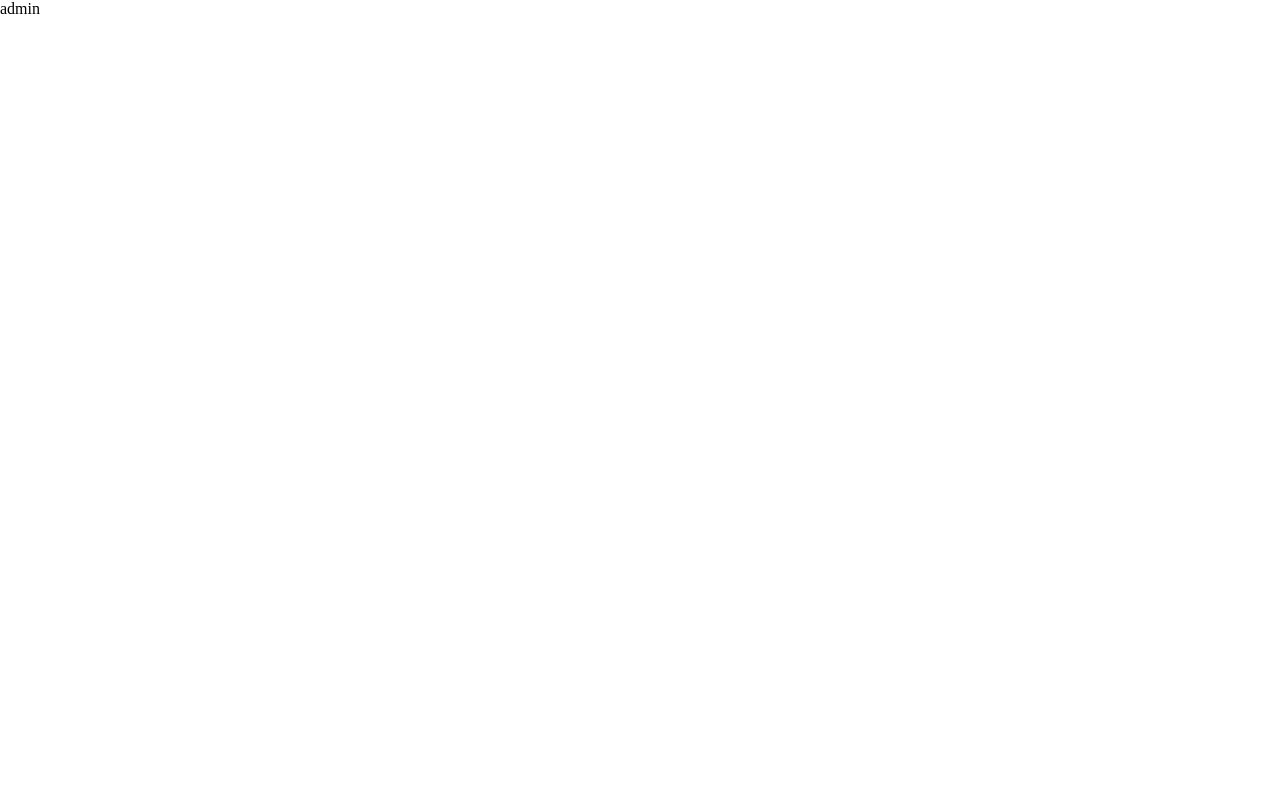
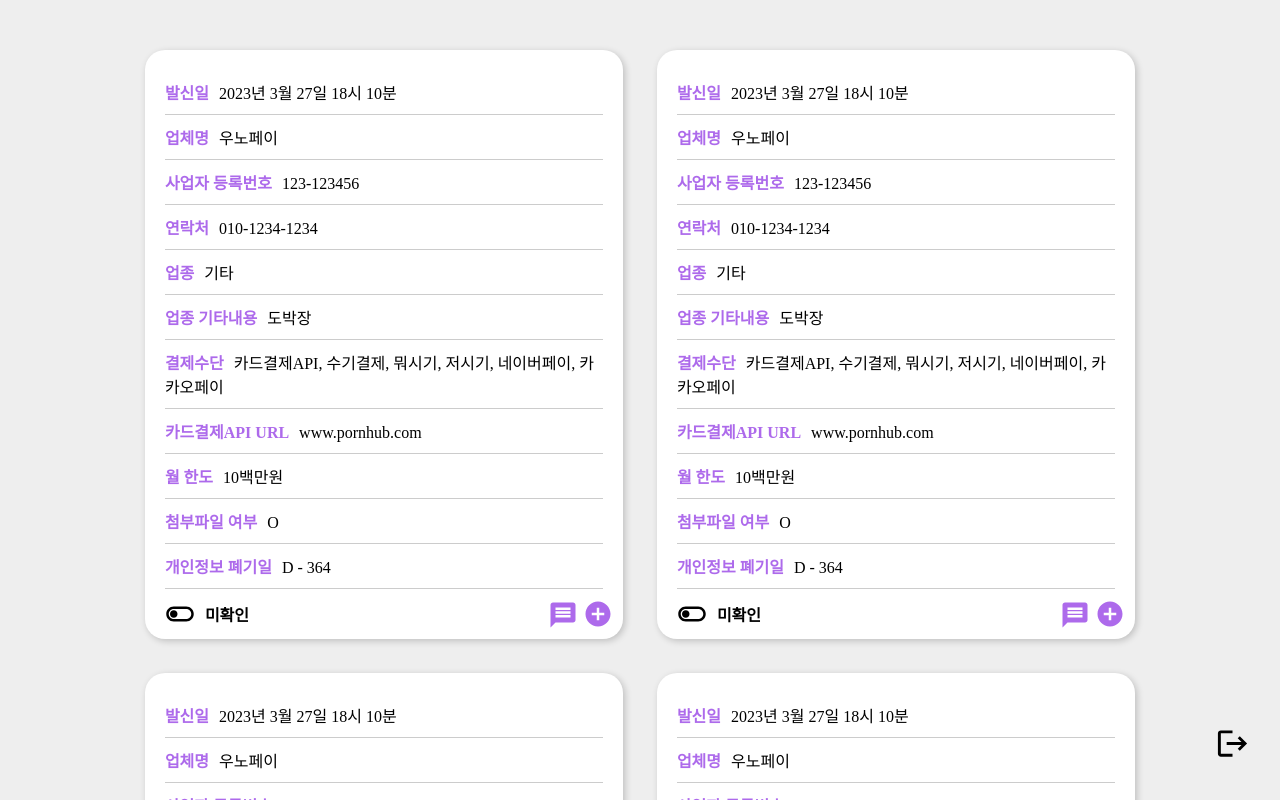
Before and after one commit to Madsenss/pay, a React (Create React App) app in the folder client/: page /admin in a window 1280 px wide. Shown: the top 800 px of the page. Built offline with nearby package versions, Linux system fonts and the light colour scheme; a web font is replaced by a local one.

Commit message:
admin 만듬

```diff
--- a/client/src/App.js
+++ b/client/src/App.js
@@ -1,4 +1,5 @@
 import { Route, Routes } from "react-router-dom";
+import Admin from "./components/admin";
 import Back from "./components/back";
 import Banner from "./components/banner";
 import Contact from "./components/contact";
@@ -10,7 +11,7 @@ function App() {
       <Routes>
         <Route path="/" element={<><Nav/><Banner/></>}/>
         <Route path="/contact" element={<><Nav/><Contact/><Back/></>}/>
-        <Route path="/admin" element={<>admin</>}/>
+        <Route path="/admin" element={<><Admin/></>}/>
       </Routes>
     </div>
   );
--- /dev/null
+++ b/client/src/components/admin.js
@@ -0,0 +1,286 @@
+import styled from "styled-components";
+import { MdOutlineToggleOff, MdOutlineToggleOn, MdAddCircle, MdLocalPhone, MdOutlineFileDownload, MdPrint, MdDeleteForever, MdLogout, MdOutlineCheckCircleOutline, MdHighlightOff, MdCheckCircle, MdClose, MdOutlineCheck, MdMessage  } from "react-icons/md";
+import { useEffect, useState } from "react";
+
+
+const Logout = styled.div`
+  width: fit-content;
+  height: fit-content;
+  position: fixed;
+  bottom: 30px;
+  right: 30px;
+  font-size: 35px;
+  cursor: pointer;
+  z-index: 999;
+  transition: all 0.3s;
+  &:hover {
+    opacity: 0.5;
+  }
+`
+const AdminBox = styled.div`
+  padding-top: 50px;
+  width: 100%;
+  height: fit-content;
+
+  display: flex;
+  align-items: center;
+  justify-content: center;
+  background-color: #eee;
+`
+const ContactBox = styled.div`
+  width: 80%;
+  height: fit-content;
+  @media screen and (max-width: 800px) {
+    width: 90%;
+  }
+`
+const ContactItem = styled.div`
+  background-color: #fff;
+
+  display: inline-block;
+  vertical-align: top;
+  width: 30%;
+  margin: 0% 1.65% 3.33% 1.65%;
+  height: fit-content;
+  border-radius: 20px;
+  position: relative;
+  box-shadow: 2px 2px 7px 0px rgb(0, 0, 0, 0.2);
+  @media screen and (max-width: 1500px) {
+    width: 46.7%;
+  }
+  @media screen and (max-width: 800px) {
+    width: 100%;
+    margin: 0px;
+    margin-bottom: 50px;
+  }
+`
+const ContentBox = styled.div`
+  width: 100%;
+  height: fit-content;
+  border-radius: 20px;
+  padding: 30px 20px 40px 20px;
+  font-size: 16px;
+  .bold {
+    font-weight: bold;
+    margin-right: 10px;
+    color: rgb(138, 43, 226, 0.7);
+  }
+  p {
+    margin-bottom: 10px;
+    padding-bottom: 10px;
+    border-bottom: 1px solid rgb(0, 0, 0, 0.2);
+  }
+`
+const DialBox = styled.div`
+  width: fit-content;
+  height: fit-content;
+  position: absolute;
+  display: flex;
+  align-items: center;
+  justify-content: center;
+  bottom: 25px;
+  right: 25px;
+
+  .z {
+    z-index: 998;
+  }
+  .zz {
+    z-index: 997;
+  }
+  .icon {
+    transition: all 0.7s;
+    font-size: 30px;
+    position: absolute;
+    cursor: pointer;
+    color: rgb(138, 43, 226, 0.7);
+  }
+
+  .y1 {
+    opacity: 1;
+    transform: translateY(-150%);
+  }
+  .y2 {
+    opacity: 1;
+    transform: translateY(-300%);
+  }
+  .y3 {
+    opacity: 1;
+    transform: translateY(-450%);
+  }
+  .y4 {
+    opacity: 1;
+    transform: translateY(-600%);
+  }
+
+  .active {
+    transition: all 0.5s;
+    transform: rotate(-270deg);
+    opacity: 0.5;
+  }
+  .hide {
+    opacity: 0;
+  }
+`
+const ToggleBox = styled.div`
+  width: fit-content;
+  height: fit-content;
+  position: absolute;
+  bottom: 10px;
+  left: 20px;
+  display: flex;
+  align-items: center;
+  font-weight: bold;
+  .icon {
+    cursor: pointer;
+    font-size: 30px;
+    margin-right: 10px;
+  }
+  .on {
+    color: rgb(138, 43, 226, 0.7);
+  }
+`
+// MdMessage
+const MemoIcon = styled.div`
+  width: fit-content;
+  height: fit-content;
+  position: absolute;
+  bottom:2px;
+  right: 45px;
+  font-size: 30px;
+  position: absolute;
+  cursor: pointer;
+  color: rgb(138, 43, 226, 0.7);
+`
+const MemoBox = styled.div`
+  visibility: ${props=>props.dp};
+  width: 90%;
+  height: 200px;
+  background-color: #fff;
+  border: 2px solid #aaa;
+  border-radius: 20px;
+  position: absolute;
+  display: flex;
+  justify-content: center;
+  z-index: 995;
+  bottom: 9%;
+  right: 5%;
+  .save {
+    font-size: 30px;
+    position: absolute;
+    bottom: 5px;
+    right: 40px;
+    color: rgb(138, 43, 226, 0.7);
+    cursor: pointer;
+  }
+  .close {
+    font-size: 30px;
+    position: absolute;
+    bottom: 5px;
+    right: 10px;
+    color: rgb(138, 43, 226, 0.7);
+    cursor: pointer;
+  }
+  textarea {
+    margin-top: 10px;
+    width: 90%;
+    height: 125px;
+    border: 1px solid #aaa;
+    border-radius: 15px;
+    font-size: 16px;
+    resize: none;
+    padding: 10px;
+  }
+  textarea:focus {
+    outline: none;
+    border: 1px solid black;
+  }
+`
+const Admin = () => {
+
+  const post = ['a','b','c','d','e','f'];
+  const [active, setActive] = useState([]);
+  const [memo, setMemo] = useState([]);
+  const [read, setRead] = useState(false);
+  useEffect(()=>{
+    const copyActive = [];
+    const copyMemo = [];
+    for(let i=0; i<post.length; i++){
+      copyActive.push(false);
+      copyMemo.push(false);
+    }
+    setActive(copyActive);
+    setMemo(copyMemo);
+  },[])
+  return (
+    <AdminBox>
+      <Logout>
+        <MdLogout/>
+      </Logout>
+      <ContactBox>
+
+      {
+        post.map((item, i)=>{
+          return(
+            <ContactItem key={i}>
+
+              <ContentBox>
+                <p><span className="bold">발신일</span>2023년 3월 27일 18시 10분</p>
+                <p><span className="bold">업체명</span>우노페이</p>
+                <p><span className="bold">사업자 등록번호</span>123-123456</p>
+                <p><span className="bold">연락처</span>010-1234-1234</p>
+                <p><span className="bold">업종</span>기타</p>
+                <p><span className="bold">업종 기타내용</span>도박장</p>
+                <p><span className="bold">결제수단</span>카드결제API, 수기결제, 뭐시기, 저시기, 네이버페이, 카카오페이</p>
+                <p><span className="bold">카드결제API URL</span>www.pornhub.com</p>
+                <p><span className="bold">월 한도</span>10백만원</p>
+                <p><span className="bold">첨부파일 여부</span>O</p>
+                <p><span className="bold">개인정보 폐기일</span>D - 364</p>
+              </ContentBox>
+
+              <DialBox>
+                <MdAddCircle className={'icon z' + `${active[i] ? ' active' : ''}`} onClick={()=>{
+                  var copy = [...active];
+                  copy[i] = !active[i];
+                  setActive(copy);
+                }}/>
+                <MdLocalPhone className={'icon zz' + `${active[i] ? ' y4' : ' hide'}`}/>
+                <MdOutlineFileDownload className={'icon zz' + `${active[i] ? ' y3' : ' hide'}`}/>
+                <MdPrint className={'icon zz' + `${active[i] ? ' y2' : ' hide'}`}/>
+                <MdDeleteForever className={'icon zz' + `${active[i] ? ' y1' : ' hide'}`}/>
+              </DialBox>
+              <ToggleBox>
+                {
+                  read == false
+                  ? <><MdOutlineToggleOff className="icon" onClick={()=>{setRead(!read)}}/><span>미확인</span></>
+                  : <><MdOutlineToggleOn className="icon on" onClick={()=>{setRead(!read)}}/><span className="on">확인</span></>
+                }
+
+              </ToggleBox>
+              <MemoIcon>
+                <MdMessage onClick={()=>{
+                  var copymemo = [...memo];
+                  copymemo[i] = !memo[i];
+                  setMemo(copymemo);
+                }}/>
+              </MemoIcon>
+              <MemoBox dp={memo[i] ? 'visible' : 'hidden'}>
+                <textarea/>
+                <MdOutlineCheck className="save"/>
+                <MdClose className="close" onClick={()=>{
+                  var copymemo = [...memo];
+                  copymemo[i] = !memo[i];
+                  setMemo(copymemo);
+                }}/>
+              </MemoBox>
+            </ContactItem>
+          )
+        })
+      }
+
+      </ContactBox>
+
+    </AdminBox>
+  )
+};
+
+export default Admin;
--- a/client/src/components/contact.js
+++ b/client/src/components/contact.js
@@ -62,7 +62,7 @@ const Circle = styled.div`
   transition: all 0.5s;
 `
 const FormBox = styled.div`
-  width: 50%;
+  width: 40%;
   height: 50%;
   display: flex;
   align-items: center;
@@ -230,14 +230,16 @@ const Select = styled.select`
 `
 const SubmitBtn = styled.button`
   position: absolute;
-  bottom: 20%;
-
-  width: 120px;
+  left: 147px;
+  bottom: 7%;
+  z-index: 999;
+  width: 110px;
   height: 40px;
 
   cursor: pointer;
 
-  background-color: black;
+  background-color: rgb(138, 43, 226, 0.7);
+  border: none;
   color: white;
   border-radius: 8px;
   font-size: 16px;
@@ -310,7 +312,7 @@ const ResultItem = styled.div`
 const PaymentItem = styled.div`
   width: 30%;
   height: 40px;
-  margin: 5px 4px 5px 4px;
+  margin: 5px 4px 0px 4px;
   background-color: rgb(138, 43, 226, 0.7);
   color: #fff;
   border-radius: 5px;
@@ -480,7 +482,7 @@ const Contact = () => {
           <Form tx={x}>
             <span className="title">업종을 선택하세요</span>
             <Select onChange={handleCategory}  name="category">
-              <option value="null">업종을 선택하세요</option>
+              <option value="">업종을 선택하세요</option>
               <option value="의류">의류</option>
               <option value="식품">식품</option>
               <option value="제조">제조</option>
```
